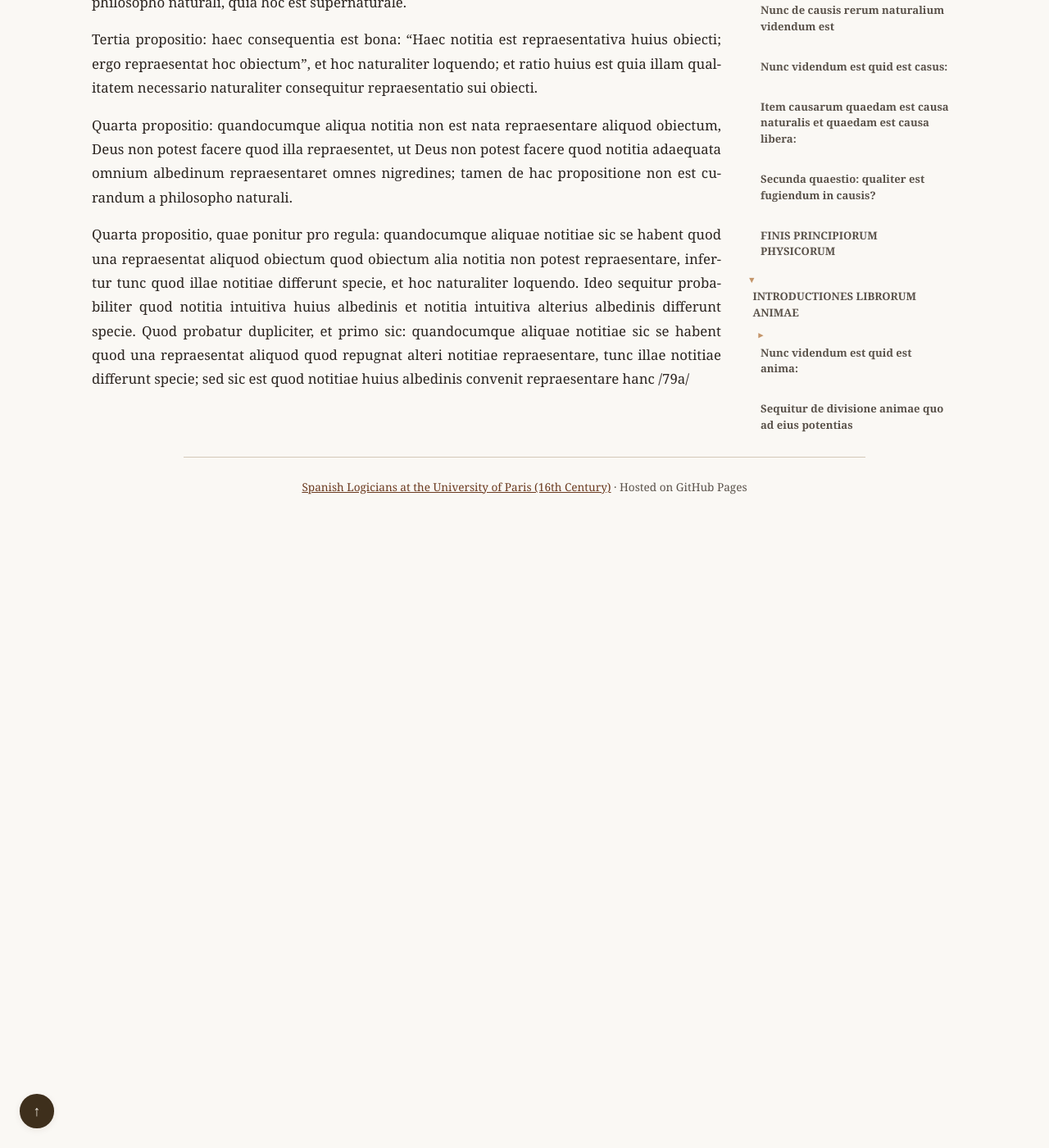
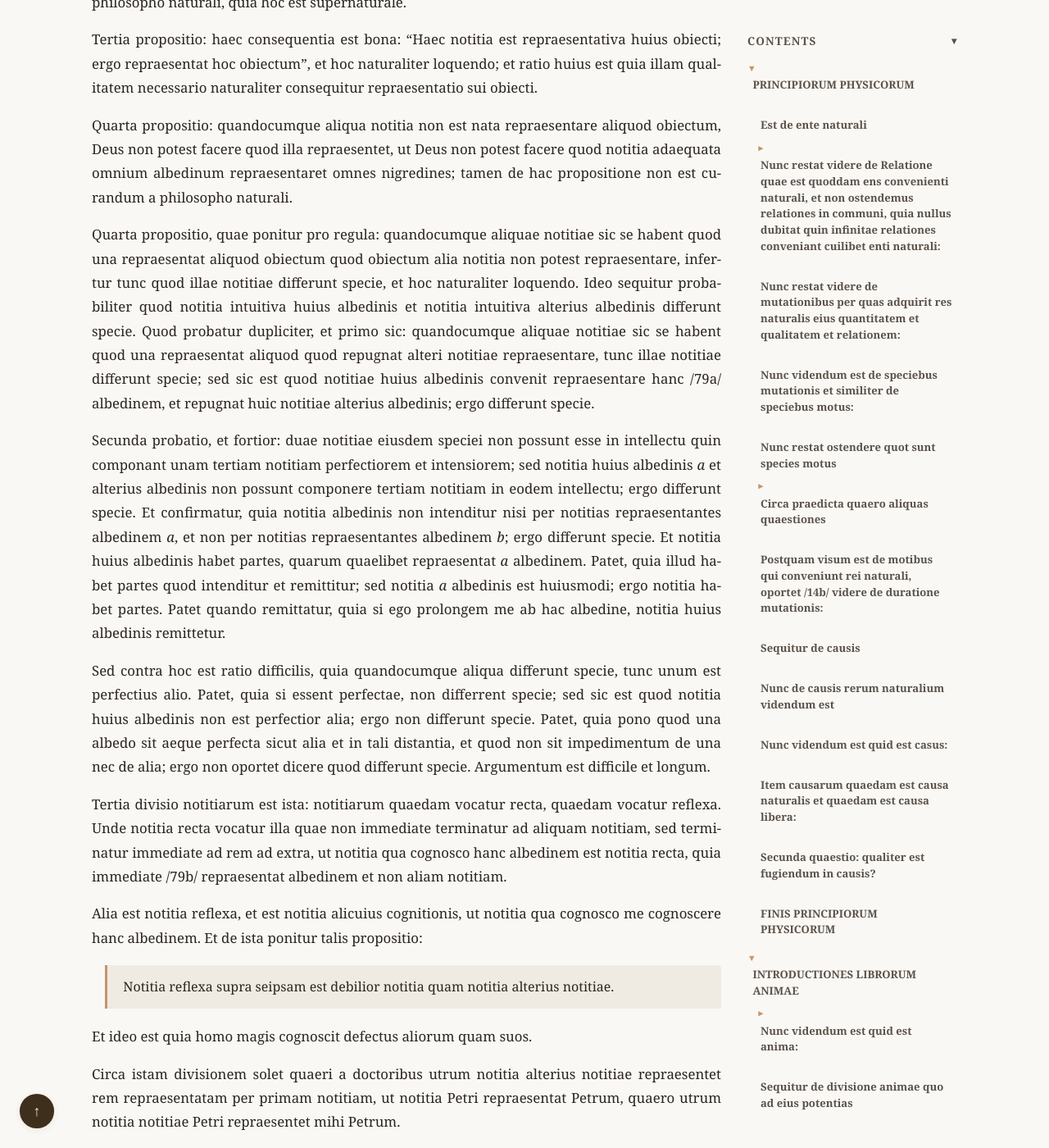
Before and after one commit to JoseBalado/Spanish-Logicians-at-the-University-of-Paris, a Jekyll site: the page built from philosophers/Jeronimo-Pardo/Principiorum-Phisicorum-et-Introductiones-Librorum-Animae.md, in a window 1280 px wide and 1400 px high, scrolled down 99244 px. Shown: the whole window at 82% size. Built offline with Jekyll 4.4.1, drawn with Linux system fonts in a browser that asks for light colours; before the commit the page ends 99874 px from its top, so only the background shows below that; some of the changed text lies outside the part shown.

Commit message:
Pardo. De anima, page 79.

```diff
--- a/philosophers/Jeronimo-Pardo/Principiorum-Phisicorum-et-Introductiones-Librorum-Animae.md
+++ b/philosophers/Jeronimo-Pardo/Principiorum-Phisicorum-et-Introductiones-Librorum-Animae.md
@@ -1828,7 +1828,27 @@ Tertia propositio: haec consequentia est bona: "Haec notitia est repraesentativa
 
 Quarta propositio: quandocumque aliqua notitia non est nata repraesentare aliquod obiectum, Deus non potest facere quod illa repraesentet, ut Deus non potest facere quod notitia adaequata omnium albedinum repraesentaret omnes nigredines; tamen de hac propositione non est curandum a philosopho naturali.
 
-Quarta propositio, quae ponitur pro regula: quandocumque aliquae notitiae sic se habent quod una repraesentat aliquod obiectum quod obiectum alia notitia non potest repraesentare, infertur tunc quod illae notitiae differunt specie, et hoc naturaliter loquendo. Ideo sequitur probabiliter quod notitia intuitiva huius albedinis et notitia intuitiva alterius albedinis differunt specie. Quod probatur dupliciter, et primo sic: quandocumque aliquae notitiae sic se habent quod una repraesentat aliquod quod repugnat alteri notitiae repraesentare, tunc illae notitiae differunt specie; sed sic est quod notitiae huius albedinis convenit repraesentare hanc /79a/
+Quarta propositio, quae ponitur pro regula: quandocumque aliquae notitiae sic se habent quod una repraesentat aliquod obiectum quod obiectum alia notitia non potest repraesentare, infertur tunc quod illae notitiae differunt specie, et hoc naturaliter loquendo. Ideo sequitur probabiliter quod notitia intuitiva huius albedinis et notitia intuitiva alterius albedinis differunt specie. Quod probatur dupliciter, et primo sic: quandocumque aliquae notitiae sic se habent quod una repraesentat aliquod quod repugnat alteri notitiae repraesentare, tunc illae notitiae differunt specie; sed sic est quod notitiae huius albedinis convenit repraesentare hanc /79a/ albedinem, et repugnat huic notitiae alterius albedinis; ergo differunt specie.
+
+Secunda probatio, et fortior: duae notitiae eiusdem speciei non possunt esse in intellectu quin componant unam tertiam notitiam perfectiorem et intensiorem; sed notitia huius albedinis *a* et alterius albedinis non possunt componere tertiam notitiam in eodem intellectu; ergo differunt specie. Et confirmatur, quia notitia albedinis non intenditur nisi per notitias repraesentantes albedinem *a*, et non per notitias repraesentantes albedinem *b*; ergo differunt specie. Et notitia huius albedinis habet partes, quarum quaelibet repraesentat *a* albedinem. Patet, quia illud habet partes quod intenditur et remittitur; sed notitia *a* albedinis est huiusmodi; ergo notitia habet partes. Patet quando remittatur, quia si ego prolongem me ab hac albedine, notitia huius albedinis remittetur.
+
+Sed contra hoc est ratio difficilis, quia quandocumque aliqua differunt specie, tunc unum est perfectius alio. Patet, quia si essent perfectae, non differrent specie; sed sic est quod notitia huius albedinis non est perfectior alia; ergo non differunt specie. Patet, quia pono quod una albedo sit aeque perfecta sicut alia et in tali distantia, et quod non sit impedimentum de una nec de alia; ergo non oportet dicere quod differunt specie. Argumentum est difficile et longum.
+
+Tertia divisio notitiarum est ista: notitiarum quaedam vocatur recta, quaedam vocatur reflexa. Unde notitia recta vocatur illa quae non immediate terminatur ad aliquam notitiam, sed terminatur immediate ad rem ad extra, ut notitia qua cognosco hanc albedinem est notitia recta, quia immediate /79b/ repraesentat albedinem et non aliam notitiam.
+
+Alia est notitia reflexa, et est notitia alicuius cognitionis, ut notitia qua cognosco me cognoscere hanc albedinem. Et de ista ponitur talis propositio:
+
+> Notitia reflexa supra seipsam est debilior notitia quam notitia alterius notitiae.
+
+Et ideo est quia homo magis cognoscit defectus aliorum quam suos.
+
+Circa istam divisionem solet quaeri a doctoribus utrum notitia alterius notitiae repraesentet rem repraesentatam per primam notitiam, ut notitia Petri repraesentat Petrum, quaero utrum notitia notitiae Petri repraesentet mihi Petrum.
+
+Pro solutione primo advertendum est quod fuit opinio aliquorum quod non erat aliqua differentia inter actum rectum et reflexum, immo idem actus est rectus et reflexus, et notitia notitiae Petri non est alia a notitia Petri. Sed ista opinio est falsa, quia experimur quod aliquando cognosco Petrum et non cognosco me cognoscere Petrum; ergo duo sunt isti actus.
+
+Suppono ergo quod isti sunt duo actus. Quaeritur utrum notitia Petri repraesentet Petrum, idem est utrum cognoscens in notitia notitiae Petri cognoscat Petrum. Ad hoc solet responderi communiter quod notitia potest cognosci dupliciter: uno modo, in quantum est quaedam qualitas vel tale ens, et hoc modo non oportet quod cognoscens notitiam cognoscat rem repraesentatam per notitiam; alio modo potest cognosci in quantum est notitia, id est in quantum per ipsam cognoscitur obiectum, et hoc modo dico quod notitia notitiae Petri etiam naturaliter repraesentat Petrum.
+
+Alia quaestio: utrum in actibus reflexis sit procedendum in infinitum, utrum sit possibile cognoscere Petrum et cognoscere suam cognitionem, et sic /80a/
 
 <!--
 ## Apparatus Criticus Reference
@@ -1980,5 +2000,7 @@ Page 78a: notitiarum ] del. Notandum notitiarum (notitiarum: notitiarum quaedam
 Page 78b: cuius ] del. cuius cuius (repraesentat illud /78b/ cuius est notitia); repeated across the page break ('cuiȝ9' at end of 78a, 'cuius' at start of 78b)
 Page 78b: Quarta ] sic (Quarta propositio, quae ponitur pro regula); repeated after the preceding 'Quarta propositio'
 Page 78b: alterius ] del. huius alterius (et notitia intuitiva alterius albedinis); 'huius' struck and 'alterius' added above the line in the manuscript
+Page 79a: perfectae ] sic (quia si essent perfectae, non differrent specie); context expects 'aeque perfectae', cf. 79a below: "pono quod una albedo sit aeque perfecta sicut alia"
+Page 79b: notitia Petri ] sic (Quaeritur utrum notitia Petri repraesentet Petrum); context expects 'notitia notitiae Petri', cf. 79b above: "quaero utrum notitia notitiae Petri repraesentet mihi Petrum"
 
 -->
```
